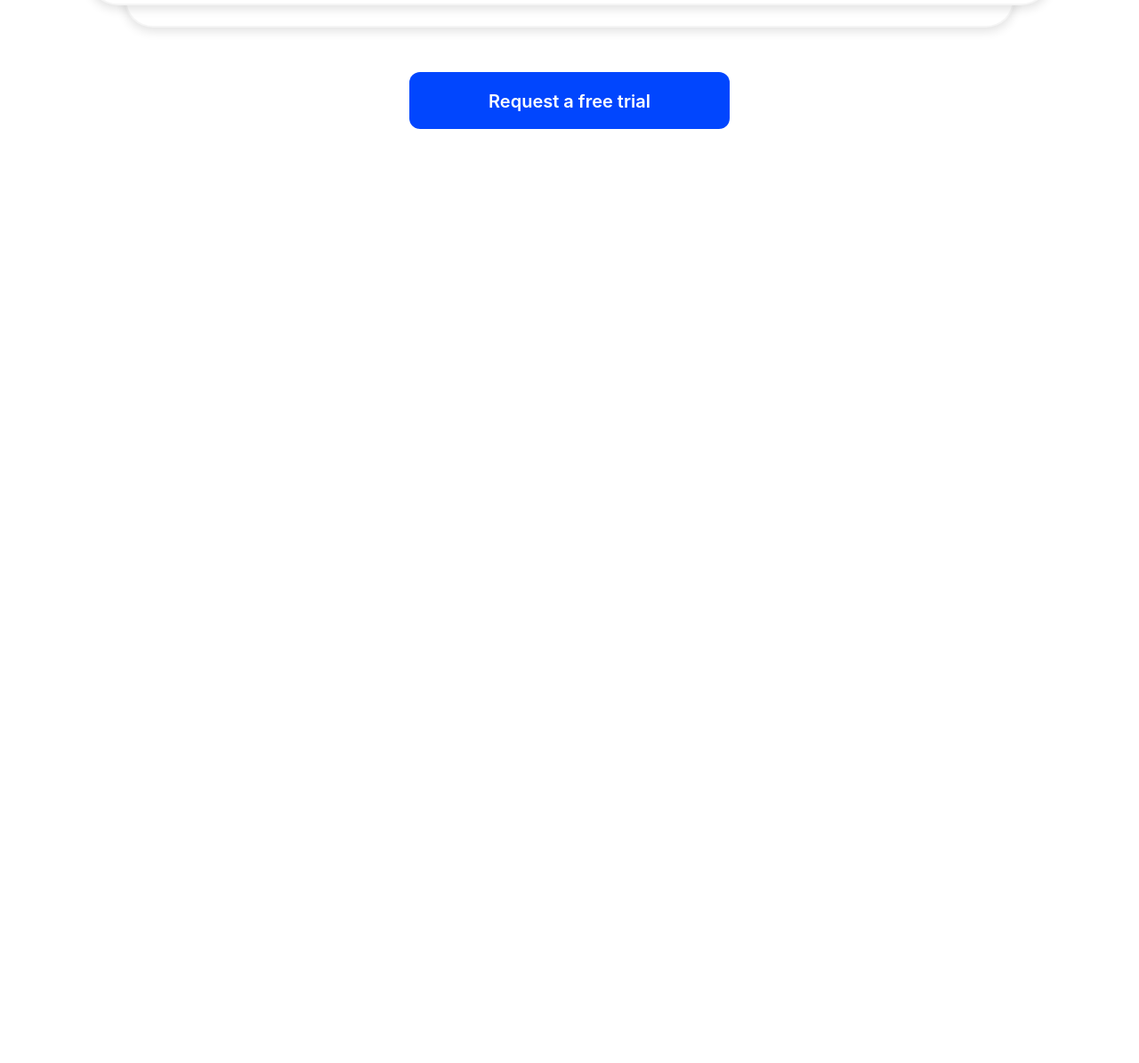
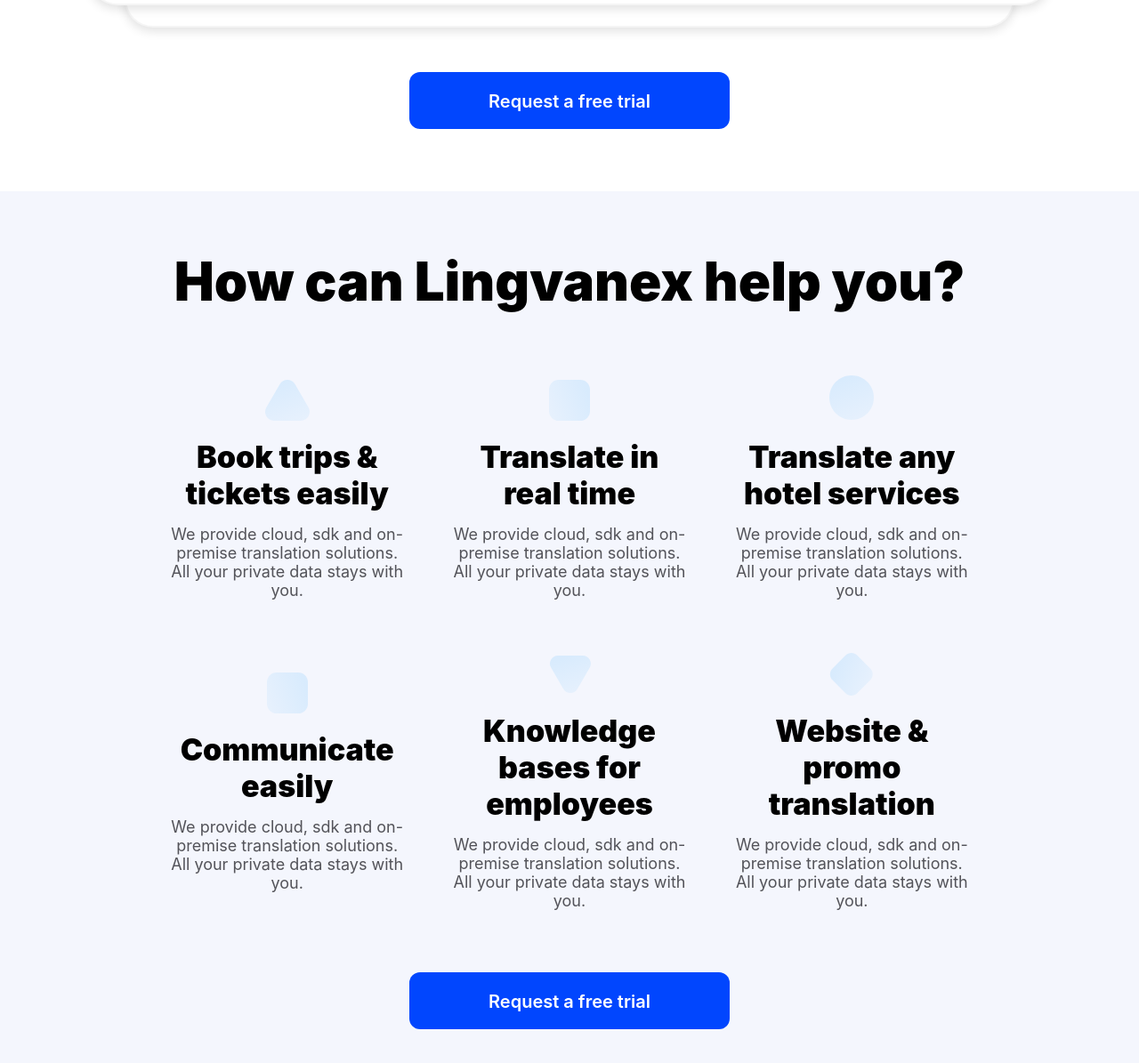
Before and after one commit to DzmitryMiankou/LingvaNex, a plain HTML site: page index.html in a window 1280 px wide. Shown: the part 2143-3338 px from the top of the page at 89% size. Before the commit the page ends 2358 px from the top, so only its background shows below. Drawn offline with Linux system fonts and the light colour scheme; a web font is replaced by a local one.

Commit message:
end block

```diff
--- a/index.html
+++ b/index.html
@@ -37,7 +37,7 @@
                   billions of characters per day
                 </p>
               </div>
-              <img class="card__img" src="img/card1.svg" url="img" />
+              <img class="card__img" src="img/card1.svg" alt="img" />
             </div>
             <div class="card">
               <div class="card-wrapper">
@@ -47,7 +47,7 @@
                   billions of characters per day
                 </p>
               </div>
-              <img class="card__img" src="img/card2.svg" url="img" />
+              <img class="card__img" src="img/card2.svg" alt="img" />
             </div>
             <div class="card">
               <div class="card-wrapper">
@@ -57,7 +57,7 @@
                   billions of characters per day
                 </p>
               </div>
-              <img class="card__img" src="img/card3.svg" url="img" />
+              <img class="card__img" src="img/card3.svg" alt="img" />
             </div>
           </div>
         </section>
@@ -147,6 +147,62 @@
           </div>
         </section>
       </div>
+      <section class="help-section">
+        <div class="help-wrapper">
+          <h2 class="help-section__title">How can Lingvanex help you?</h2>
+          <div class="help-cards">
+            <div class="help-card">
+              <img class="help-card__img" src="img/Frame1.svg" alt="img" />
+              <h3 class="help-card__title">Book trips & tickets easily</h3>
+              <p class="help-card__text">
+                We provide cloud, sdk and on-premise translation solutions. All
+                your private data stays with you.
+              </p>
+            </div>
+            <div class="help-card">
+              <img class="help-card__img" src="img/Frame2.svg" alt="img" />
+              <h3 class="help-card__title">Translate in real time</h3>
+              <p class="help-card__text">
+                We provide cloud, sdk and on-premise translation solutions. All
+                your private data stays with you.
+              </p>
+            </div>
+            <div class="help-card">
+              <img class="help-card__img" src="img/Frame3.svg" alt="img" />
+              <h3 class="help-card__title">Translate any hotel services</h3>
+              <p class="help-card__text">
+                We provide cloud, sdk and on-premise translation solutions. All
+                your private data stays with you.
+              </p>
+            </div>
+            <div class="help-card">
+              <img class="help-card__img" src="img/Frame4.svg" alt="img" />
+              <h3 class="help-card__title">Communicate easily</h3>
+              <p class="help-card__text">
+                We provide cloud, sdk and on-premise translation solutions. All
+                your private data stays with you.
+              </p>
+            </div>
+            <div class="help-card">
+              <img class="help-card__img" src="img/Frame5.svg" alt="img" />
+              <h3 class="help-card__title">Knowledge bases for employees</h3>
+              <p class="help-card__text">
+                We provide cloud, sdk and on-premise translation solutions. All
+                your private data stays with you.
+              </p>
+            </div>
+            <div class="help-card">
+              <img class="help-card__img" src="img/Frame6.svg" alt="img" />
+              <h3 class="help-card__title">Website & promo translation</h3>
+              <p class="help-card__text">
+                We provide cloud, sdk and on-premise translation solutions. All
+                your private data stays with you.
+              </p>
+            </div>
+          </div>
+          <button class="help-section__button">Request a free trial</button>
+        </div>
+      </section>
     </main>
     <script src="js/script.js"></script>
   </body>
--- a/js/script.js
+++ b/js/script.js
@@ -16,7 +16,7 @@
 
   function controlStyleCards(params) {
     const activeCard = cardsAll.find(
-      (el) => el.children[0].textContent.trim() === params.trim()
+      (el) => el.children[0].textContent.trim() === params.textContent.trim()
     );
     const oldClass = activeCard.className.split(" ")[1];
 
@@ -28,12 +28,23 @@
     delActiveCard.classList.add(oldClass);
     activeCard.classList.remove(oldClass);
     activeCard.classList.add(`product-card--1`);
+
+    if (
+      buttons.find(
+        (el) =>
+          el.textContent.trim() ===
+          cardsAll.find(
+            (el) => el.className.split(" ")[1] === `product-card--1`
+          ).children[0].textContent
+      )
+    ) {
+      buttons.forEach((el) => el.classList.remove("buttons__button--active"));
+      params.classList.add("buttons__button--active");
+    }
   }
 
   buttons.forEach((el) =>
-    el.addEventListener(whatEventUse, (ev) =>
-      controlStyleCards(ev.target.textContent)
-    )
+    el.addEventListener(whatEventUse, (ev) => controlStyleCards(ev.target))
   );
 }
 
--- a/style.css
+++ b/style.css
@@ -37,12 +37,6 @@
   font-weight: 600;
 }
 
-button:hover {
-  background-color: transparent;
-  border: 1px solid var(--blue-color);
-  color: var(--black-color);
-}
-
 .main-wrapper {
   max-width: var(--max-width);
   width: 100%;
@@ -52,7 +46,8 @@
 
 .travel-section,
 .language-section,
-.product-section {
+.product-section,
+.help-section {
   display: grid;
   place-items: center;
 }
@@ -60,6 +55,7 @@
 .travel-section__title,
 .language-section__title,
 .travel-section__text,
+.help-section__title,
 .language-section__text {
   text-align: center;
 }
@@ -89,6 +85,7 @@
   padding: 140px 0px;
 }
 .language-section__title,
+.help-section__title,
 .product-card__title,
 .product-section__title {
   font-size: 60px;
@@ -116,7 +113,8 @@
   border-radius: 32px;
 }
 
-.card-wrapper__title {
+.card-wrapper__title,
+.help-card__title {
   font-size: 34px;
   font-weight: 900;
 }
@@ -174,7 +172,7 @@
 @keyframes openMenu {
   0% {
     transform: translate(0, -40px);
-    transform: scale(0.9);
+    transform: scale(0.97);
   }
   100% {
     transform: translate(0, 0);
@@ -198,7 +196,8 @@
   align-self: flex-start;
 }
 
-.product-card__item {
+.product-card__item,
+.help-card__text {
   font-size: 18px;
   color: var(--gray-color-text);
   font-weight: 400;
@@ -237,3 +236,32 @@
 .product-card__button {
   margin-top: 100px;
 }
+
+.help-section {
+  padding: 65px 0;
+  background-color: rgba(244, 246, 253, 1);
+}
+
+.help-wrapper,
+.help-cards,
+.help-card {
+  display: grid;
+  place-items: center;
+}
+
+.help-wrapper {
+  width: 70%;
+}
+
+.help-cards {
+  gap: 56px;
+  grid-template-columns: repeat(3, 1fr);
+  margin: 70px 0;
+}
+
+.help-card {
+  text-align: center;
+  max-width: 320px;
+  display: grid;
+  gap: 15px;
+}
```
Also changed, not shown: img/Frame1.svg (added), img/Frame2.svg (added), img/Frame3.svg (added), img/Frame4.svg (added), img/Frame5.svg (added), img/Frame6.svg (added).
